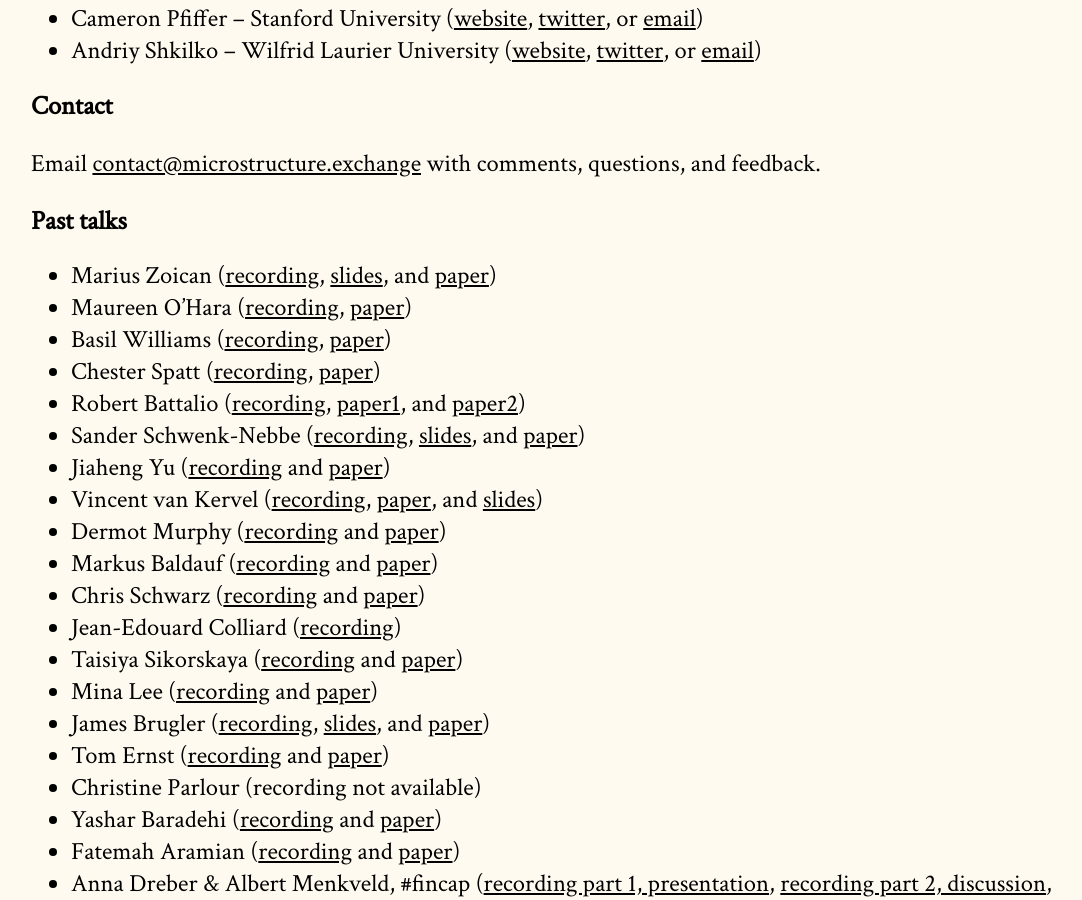
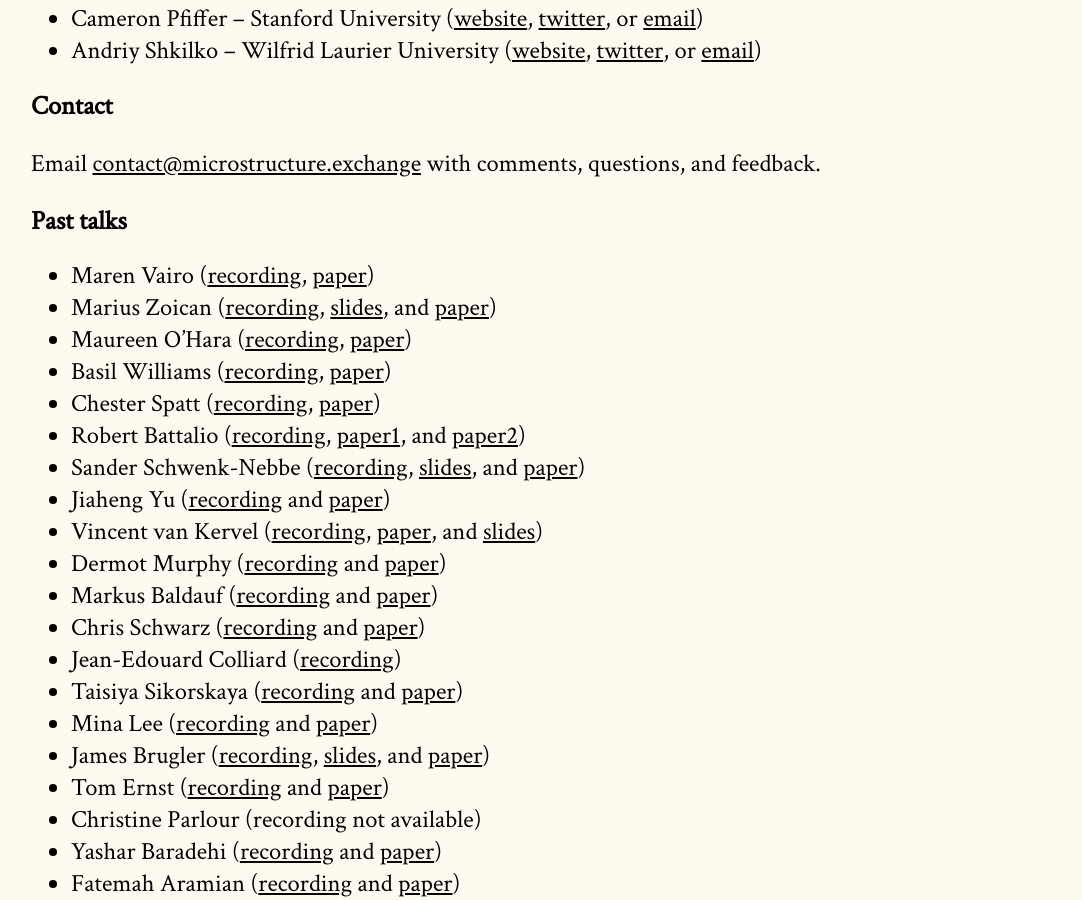
Before and after one commit to cpfiffer/microstructure.exchange, a Jekyll site: the page built from index.md, in a window 1280 px wide and 900 px high, scrolled down 1967 px. Shown: the whole window, without its empty margins (97-1179 px from the left). Built offline with Jekyll 4.4.1, drawn with Linux system fonts in a browser that asks for light colours; some web fonts are replaced.

Commit message:
Update index.md

```diff
--- a/index.md
+++ b/index.md
@@ -46,6 +46,7 @@ To receive updates about upcoming seminars, please subscribe to our [mailing lis
 Email [contact@microstructure.exchange](mailto:contact@microstructure.exchange) with comments, questions, and feedback.
 
 ## Past talks
+- Maren Vairo ([recording](https://youtu.be/3n5Dk61p9uI), [paper](https://microstructure.exchange/papers/Transparency_OTC.pdf))
 - Marius Zoican ([recording](https://youtu.be/gFtKaIBGPBo), [slides](slides/slides_uniswap_v3-1.pdf), and [paper](https://papers.ssrn.com/sol3/papers.cfm?abstract_id=4267429))
 - Maureen O'Hara ([recording](https://youtu.be/gFtKaIBGPBo), [paper](https://microstructure.exchange/papers/Tiny%20Trades%20Feb%207.pdf))
 - Basil Williams ([recording](https://youtu.be/eLpVLQRQRwQ), [paper](/papers/williams-skrzypacz-spoofing.pdf))
```
